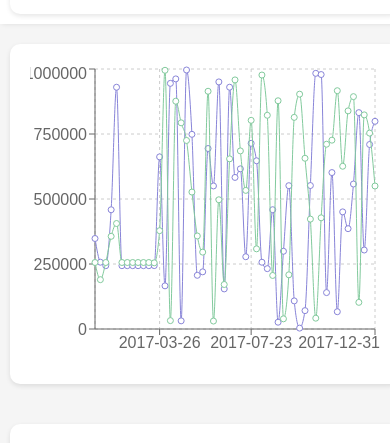
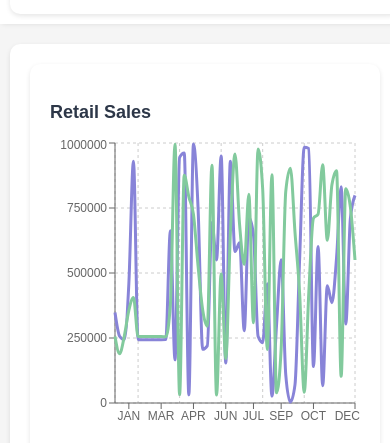
Before and after one commit to pratikbhagwat/stack-line-app, a React (Vite) app: page / in a window 390 px wide. Shown: the part 348-791 px from the top of the page. Built offline with nearby package versions, Linux system fonts and the light colour scheme.

Commit message:
Responsive UI and fixing the chart

```diff
--- a/src/components/SalesChart.jsx
+++ b/src/components/SalesChart.jsx
@@ -1,16 +1,54 @@
-import { LineChart, Line, XAxis, YAxis, CartesianGrid, Tooltip, ResponsiveContainer } from "recharts";
+import React from "react";
+import {
+  LineChart,
+  Line,
+  XAxis,
+  YAxis,
+  CartesianGrid,
+  Tooltip,
+  ResponsiveContainer,
+} from "recharts";
 
 export default function SalesChart({ sales }) {
+  // Helper function to format the x-axis ticks to months
+  const formatToMonth = (date) => {
+    const months = [
+      "JAN", "FEB", "MAR", "APR", "MAY", "JUN",
+      "JUL", "AUG", "SEP", "OCT", "NOV", "DEC",
+    ];
+    const monthIndex = new Date(date).getMonth();
+    return months[monthIndex];
+  };
+
   return (
-    <ResponsiveContainer width="100%" height={300}>
-      <LineChart data={sales}>
-        <CartesianGrid strokeDasharray="3 3" />
-        <XAxis dataKey="weekEnding" />
-        <YAxis />
-        <Tooltip />
-        <Line type="monotone" dataKey="retailSales" stroke="#8884d8" />
-        <Line type="monotone" dataKey="wholesaleSales" stroke="#82ca9d" />
-      </LineChart>
-    </ResponsiveContainer>
+    <div className="chart-container">
+      <h3 className="chart-title">Retail Sales</h3>
+      <ResponsiveContainer width="100%" height={300}>
+        <LineChart data={sales}>
+          <CartesianGrid strokeDasharray="3 3" />
+          <XAxis
+            dataKey="weekEnding"
+            tick={{ fontSize: 12 }}
+            tickFormatter={formatToMonth} // Use custom formatter for months
+          />
+          <YAxis tick={{ fontSize: 12 }} />
+          <Tooltip formatter={(value) => `$${value.toLocaleString()}`} />
+          <Line
+            type="monotone"
+            dataKey="retailSales"
+            stroke="#8884d8"
+            strokeWidth={3}
+            dot={false}
+          />
+          <Line
+            type="monotone"
+            dataKey="wholesaleSales"
+            stroke="#82ca9d"
+            strokeWidth={3}
+            dot={false}
+          />
+        </LineChart>
+      </ResponsiveContainer>
+    </div>
   );
 }
--- a/src/styles/App.css
+++ b/src/styles/App.css
@@ -128,6 +128,21 @@ tr:hover {
   background-color: #f9f9f9;
 }
 
+.chart-container {
+  background-color: #ffffff; /* White background */
+  padding: 20px;
+  border-radius: 10px;
+  box-shadow: 0px 2px 5px rgba(0, 0, 0, 0.1); /* Subtle shadow */
+  margin-bottom: 20px;
+}
+
+.chart-title {
+  font-size: 18px;
+  font-weight: bold;
+  color: #2d3748; /* Darker text color */
+  margin-bottom: 15px;
+}
+
 /* Responsive Design */
 @media (max-width: 768px) {
   .content-container {
```
